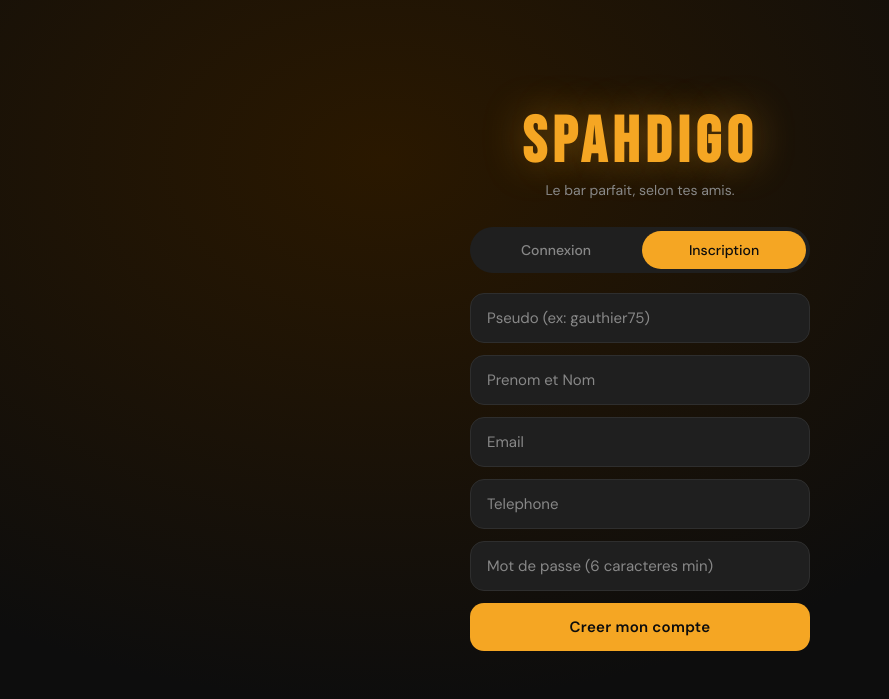
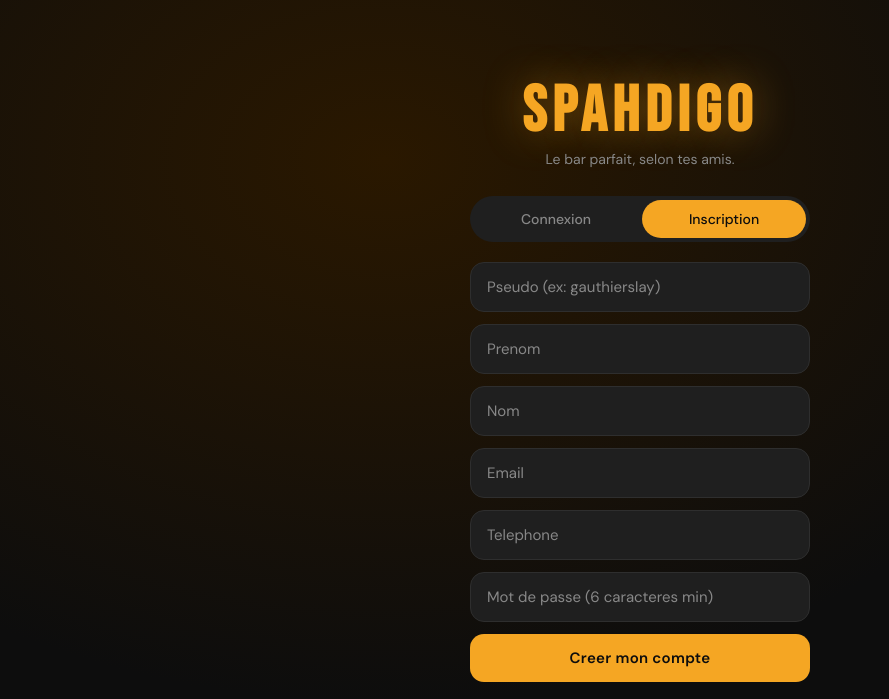
Before and after one commit to gauthier-gch/spahdigo, a plain HTML site: page index.html in a window 1280 px wide. Both pictures are taken after a click on the button "Inscription". Shown: the whole page, without its empty margins (0-889 px from the left). Drawn offline with nearby package versions, Linux system fonts and the light colour scheme; no server answers.

Commit message:
Update index.html

```diff
--- a/index.html
+++ b/index.html
@@ -38,8 +38,9 @@
       </div>
 
       <div id="register-form" class="auth-form">
-        <input type="text" id="reg-pseudo" placeholder="Pseudo (ex: gauthier75)" class="input" />
-        <input type="text" id="reg-name" placeholder="Prenom et Nom" class="input" />
+        <input type="text" id="reg-pseudo" placeholder="Pseudo (ex: gauthierslay)" class="input" />
+        <input type="text" id="reg-firstname" placeholder="Prenom" class="input" />
+        <input type="text" id="reg-lastname" placeholder="Nom" class="input" />
         <input type="email" id="reg-email" placeholder="Email" class="input" />
         <input type="tel" id="reg-phone" placeholder="Telephone" class="input" />
         <input type="password" id="reg-password" placeholder="Mot de passe (6 caracteres min)" class="input" />
```
